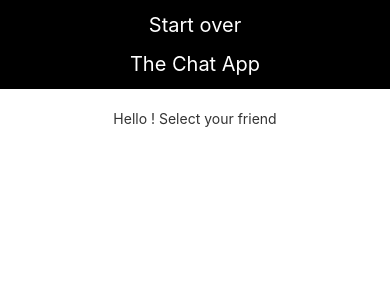
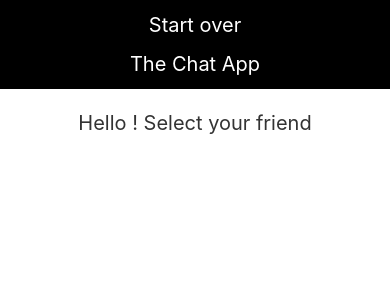
Before and after one commit to viktorle/Chat, a React (Create React App) app in the folder wappiachat/: page /SelectFriend in a window 390 px wide. Shown: the top 300 px of the page. Built offline with nearby package versions, Linux system fonts and the light colour scheme.

Commit message:
Liten responsiv uppdatering

```diff
--- a/wappiachat/src/Login/Login.css
+++ b/wappiachat/src/Login/Login.css
@@ -1,3 +1,12 @@
 ul{
     padding: 0;
 }
+
+@media (max-width: 800px) {
+    .loginText {
+        font-size:20px;
+    }
+    .usersList li{
+        font-size:20px;
+    }
+}
--- a/wappiachat/src/Login/Login.js
+++ b/wappiachat/src/Login/Login.js
@@ -31,7 +31,7 @@ class Login extends Component {
 
     render() { //Renders the accounts
         let availableUsers = this.state.availableUsers.map((user,index) => (
-            <ul key={"users" + index}>
+            <ul key={"users" + index} className="usersList">
                 <Link to="SelectFriend">
                 <li onClick={()=> this.handleSelectedUser(user)} key={"user" + user.name}>{user.name}</li>
                 </Link>
@@ -41,7 +41,7 @@ class Login extends Component {
         return (
             <React.Fragment>
                 <TopBar/>
-                <p>Who are you?</p>
+                <p className="loginText">Who are you?</p>
                 {availableUsers}
             </React.Fragment>
          );
--- a/wappiachat/src/SelectFriend/SelectFriend.js
+++ b/wappiachat/src/SelectFriend/SelectFriend.js
@@ -1,6 +1,7 @@
 import React, { Component } from 'react';
 import { Link } from 'react-router-dom';
 import TopBar from '../TopBar/TopBar';
+import '../Login/Login.css';
 class SelectFriend extends Component {
     state = {
         avaibleFriends: this.props.model.availableFriends
@@ -12,7 +13,7 @@ class SelectFriend extends Component {
 
     render() { //Renders the friends
         let avaibleFriends = this.state.avaibleFriends.map((friend,index) => (
-            <ul key={"friends" + index}>
+            <ul key={"friends" + index} className="usersList">
                 <Link to="Chat">
                     <li onClick={()=> this.handleSelectedFriend(friend)} key={"friend" + friend.name}>{friend.name}</li>
                 </Link>
@@ -21,7 +22,7 @@ class SelectFriend extends Component {
         return (
         <React.Fragment>
             <TopBar/>
-            <p>Hello {this.props.model.user.name}! Select your friend</p>
+            <p className="loginText">Hello {this.props.model.user.name}! Select your friend</p>
             {avaibleFriends}
         </React.Fragment> );
     }
```
Also changed, not shown: 1 other file (tests, documents, lock files or other folders).
